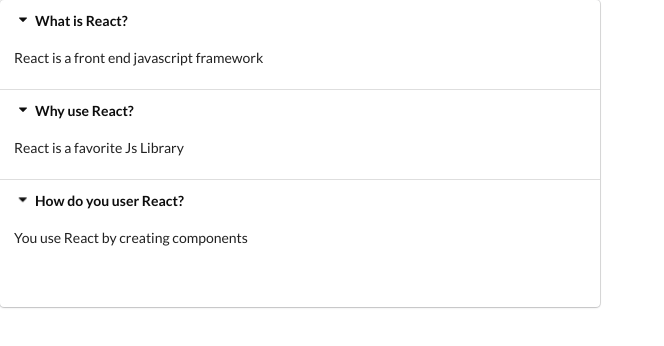
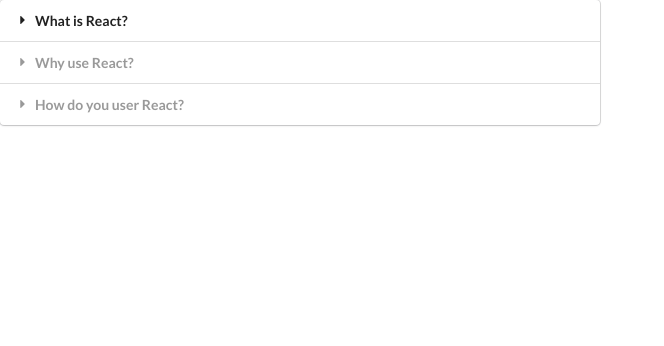
Before and after one commit to swayambhu/Widget-react, a React (Create React App) app: page / in a window 1280 px wide. Shown: the top 346 px of the page, without its empty margins (0-664 px from the left). Built offline with nearby package versions, Linux system fonts and the light colour scheme.

Commit message:
added functionality to accoridion

```diff
--- a/src/Components/Accordian/Accordion.js
+++ b/src/Components/Accordian/Accordion.js
@@ -7,17 +7,18 @@
     const onTitleClick = (index) => {
         setActiveIndex(index)
     }
-    const renderedItems = items.map((item,index) => {
+    const renderedItems = items.map((item, index) => {
+        const active = index === activeIndex ? 'active' : '';
         return (
             <React.Fragment key={index}>
                 <div
-                    className='title active'
+                    className={`title ${active}`}
                     onClick={() => onTitleClick(index)}
                 >
                     <i className='dropdown icon'></i>
                     {item.title}
                 </div>
-                <div className='content active'>
+                <div className={`content ${active}`}>
                     <p>{item.content}</p>
                 </div>
             </React.Fragment>
@@ -26,7 +27,6 @@
     return (
         <div className='ui styled accordion'>
             {renderedItems}
-            <h1>{activeIndex}</h1>
         </div>
      );
 }
```
